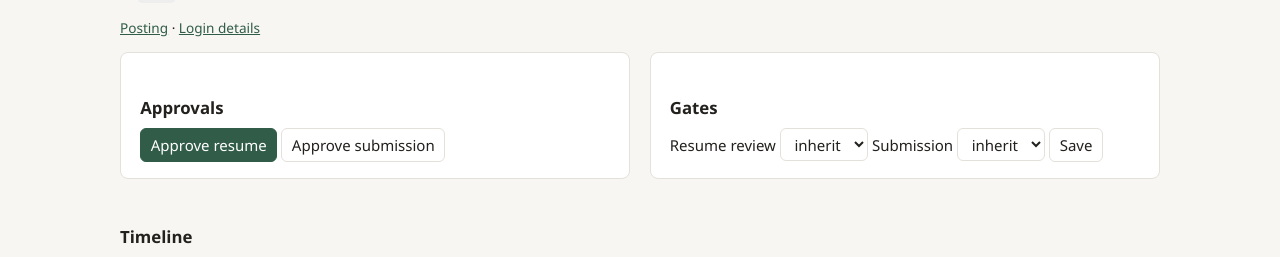
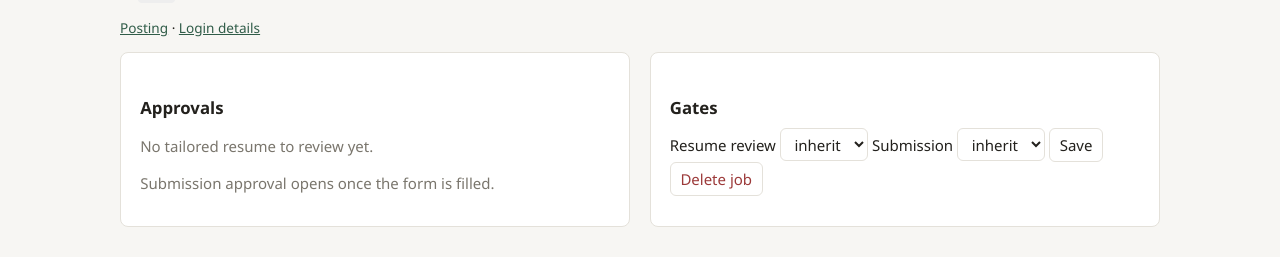
Before and after one commit to seyitgkc/jobpilot, a FastAPI app: template src/jobpilot/admin/templates/job_detail.html in a window 1280 px wide. Shown: the part 142-399 px from the top of the page. Run offline with FastAPI, Linux system fonts and the light colour scheme; the template is opened without the code that fills it, so the values that code supplies are empty; parts of the project's set-up code (start-up, migrations or seed data) failed here and were passed over.

Commit message:
Show what approvals approve, add full job deletion
The job page now links approvals to their evidence: resume approval
points into the review, which embeds the tailored PDF above the
line-by-line diff, and submission approval appears only once a filled
form exists, next to its screenshot. Delete removes a job with all of
its rows, events, artifacts, and files; banked answers survive with
their blocker reference cleared and assigned mail returns to the
unassigned queue. Available from the job page and as an MCP tool.

```diff
--- a/src/jobpilot/admin/app.py
+++ b/src/jobpilot/admin/app.py
@@ -163,13 +163,17 @@ def create_app(
         conn = db(request)
         job = load_job(conn, job_id)
         rows = context.active(conn, job_id)
+        artifacts_list = repo.list_artifacts(conn, job_id)
+        filled_shots = [a for a in artifacts_list if a.kind == "filled_screenshot"]
         return render(
             request,
             "job_detail.html",
             job=job,
             mail_rows=mail.list_for_job(conn, job_id),
             application=repo.get_application(conn, job_id),
-            artifacts=repo.list_artifacts(conn, job_id),
+            artifacts=artifacts_list,
+            filled_shot=filled_shots[-1] if filled_shots else None,
+            submit_approvable=job.status in ("filling", "filled") or bool(filled_shots),
             open_blockers=blockers.list_open(conn, job_id),
             summary_rows=[row for row in rows if row.kind == "summary"],
             context_rows=[row for row in rows if row.kind != "summary"],
@@ -177,6 +181,17 @@ def create_app(
             has_glance=tailor.glance(conn, paths, config, job_id) is not None,
             abandonable=state.is_legal(job.status, "abandoned"),
         )
+
+    @app.post("/jobs/{job_id}/delete")
+    def delete_job_route(request: Request, job_id: int):
+        conn = db(request)
+        load_job(conn, job_id)
+        try:
+            browser_client_factory().close_tab(job_id)
+        except Exception:
+            pass
+        repo.delete_job(conn, paths, job_id, "owner")
+        return RedirectResponse("/", status_code=303)
 
     @app.get("/jobs/{job_id}/artifacts/{artifact_id}")
     def artifact_file(request: Request, job_id: int, artifact_id: int):
--- a/src/jobpilot/admin/templates/base.html
+++ b/src/jobpilot/admin/templates/base.html
@@ -61,6 +61,7 @@ ul.plain li { padding: 0.15rem 0; }
 .field-row { border-top: 1px solid var(--line); padding: 0.6rem 0; }
 .field-row:first-of-type { border-top: none; }
 img.crop { display: block; max-width: 28rem; border: 1px solid var(--line); border-radius: 6px; margin: 0.4rem 0; }
+object.pdf-frame { width: 100%; height: 36rem; border: 1px solid var(--line); border-radius: 6px; }
 </style>
 </head>
 <body>
--- a/src/jobpilot/admin/templates/glance.html
+++ b/src/jobpilot/admin/templates/glance.html
@@ -10,7 +10,10 @@
 
 <div class="card">
   {% if data.pdf_artifact %}
-  <p><a href="/jobs/{{ job.id }}/artifacts/{{ data.pdf_artifact.id }}"><b>Open the tailored PDF</b></a></p>
+  <object class="pdf-frame" data="/jobs/{{ job.id }}/artifacts/{{ data.pdf_artifact.id }}" type="application/pdf">
+    <p>The PDF preview did not load in this browser.</p>
+  </object>
+  <p class="small"><a href="/jobs/{{ job.id }}/artifacts/{{ data.pdf_artifact.id }}">Open the tailored PDF in its own tab</a></p>
   {% else %}
   <p class="muted">No PDF was built for this plan; the LaTeX source is on the job page.</p>
   {% endif %}
--- a/src/jobpilot/admin/templates/job_detail.html
+++ b/src/jobpilot/admin/templates/job_detail.html
@@ -20,18 +20,27 @@
   <div class="card">
     <h2>Approvals</h2>
     {% if application and application.resume_approved_at %}
-      <p>Resume approved {{ application.resume_approved_at }}</p>
+      <p>Resume approved {{ application.resume_approved_at }}
+        {% if has_glance %}<a class="small" href="/jobs/{{ job.id }}/glance">review</a>{% endif %}</p>
+    {% elif has_glance %}
+      <p><a href="/jobs/{{ job.id }}/glance"><b>Review and approve the resume</b></a></p>
+      <p class="muted small">The review shows the PDF, every tailored line
+      next to its master line, and what was dropped.</p>
     {% else %}
-      <form class="inline" method="post" action="/jobs/{{ job.id }}/approve-resume">
-        <button class="primary">Approve resume</button>
-      </form>
+      <p class="muted">No tailored resume to review yet.</p>
     {% endif %}
     {% if application and application.submit_approved_at %}
       <p>Submission approved {{ application.submit_approved_at }}</p>
-    {% else %}
+    {% elif submit_approvable %}
+      {% if filled_shot %}
+      <p><a href="/jobs/{{ job.id }}/artifacts/{{ filled_shot.id }}"><b>View the filled form</b></a>
+        <span class="muted small">this page is what gets submitted</span></p>
+      {% endif %}
       <form class="inline" method="post" action="/jobs/{{ job.id }}/approve-submit">
         <button>Approve submission</button>
       </form>
+    {% else %}
+      <p class="muted">Submission approval opens once the form is filled.</p>
     {% endif %}
   </div>
 
@@ -55,11 +64,15 @@
       <button>Save</button>
     </form>
     {% if abandonable %}
-    <form method="post" action="/jobs/{{ job.id }}/abandon"
-          onsubmit="return confirm('Abandon this job?')">
+    <form class="inline" method="post" action="/jobs/{{ job.id }}/abandon"
+          onsubmit="return confirm('Abandon this job? The record and its history stay.')">
       <button class="danger">Abandon job</button>
     </form>
     {% endif %}
+    <form class="inline" method="post" action="/jobs/{{ job.id }}/delete"
+          onsubmit="return confirm('Delete this job with all of its records, artifacts, and files? There is no undo. Assigned mail returns to the unassigned queue.')">
+      <button class="danger">Delete job</button>
+    </form>
   </div>
 </div>
 
```
Also changed, not shown: src/jobpilot/core/repo.py (+50 -0 lines), src/jobpilot/mcp/server.py (+12 -1 lines), tests/test_admin.py (+31 -0 lines), tests/test_delete.py (added, +100 -0 lines).
